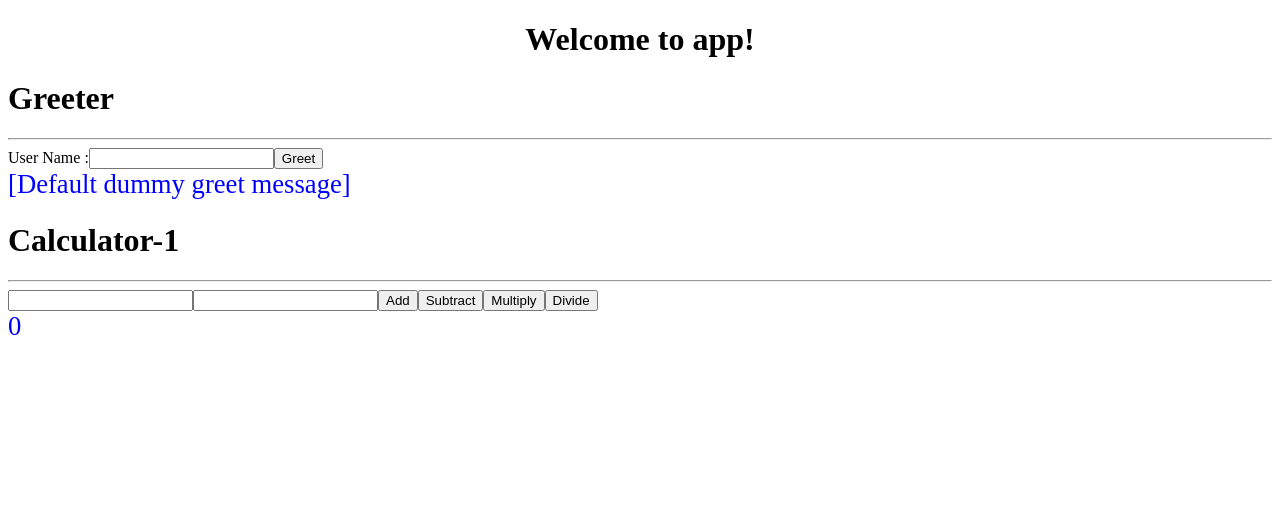
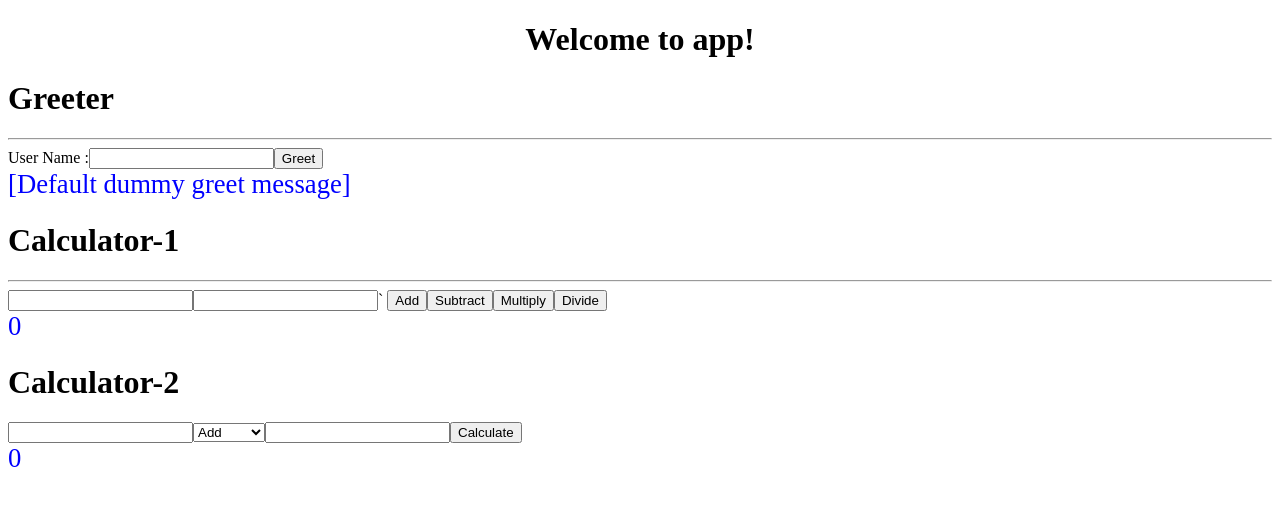
Before and after one commit to tkmagesh/Cisco-Angular-Aug-2018, an Angular app in the folder first-app/: page / in a window 1280 px wide. Shown: the top 506 px of the page. Built offline with nearby package versions, Linux system fonts and the light colour scheme.

Commit message:
calculator-2 solution

```diff
--- a/first-app/src/app/app.component.html
+++ b/first-app/src/app/app.component.html
@@ -6,3 +6,4 @@
 </div>
 <app-greeter></app-greeter>
 <app-calculator-1></app-calculator-1>
+<app-calculator-2></app-calculator-2>
--- a/first-app/src/app/app.module.ts
+++ b/first-app/src/app/app.module.ts
@@ -4,12 +4,13 @@ import { NgModule } from '@angular/core';
 import { AppComponent } from './app.component';
 import { GreeterComponent } from './greeter/greeter.component';
 import { CalculatorOneComponent } from './calculator/calculatorOne.component';
-
+import { CalculatorTwoComponent } from './calculator/calculatorTwo.component';
 @NgModule({
   declarations: [
     AppComponent
     , GreeterComponent
     , CalculatorOneComponent
+    , CalculatorTwoComponent
   ],
   imports: [
     BrowserModule
--- a/first-app/src/app/calculator/calculatorOne.component.html
+++ b/first-app/src/app/calculator/calculatorOne.component.html
@@ -1,7 +1,7 @@
 <h1>Calculator-1</h1>
  <hr>
  <input type="number" (change)="model.n1 = $event.target.valueAsNumber">
- <input type="number" (change)="model.n2 = $event.target.valueAsNumber">
+ <input type="number" (change)="model.n2 = $event.target.valueAsNumber">`
  <input type="button" value="Add" (click)="model.add()">
  <input type="button" value="Subtract" (click)="model.subtract()">
  <input type="button" value="Multiply" (click)="model.multiply()">
--- /dev/null
+++ b/first-app/src/app/calculator/calculatorTwo.component.css
@@ -0,0 +1,4 @@
+.result{
+	color : blue;
+	font-size: 20pt;
+}
--- /dev/null
+++ b/first-app/src/app/calculator/calculatorTwo.component.html
@@ -0,0 +1,11 @@
+<h1>Calculator-2</h1>
+ <input type="number" (change)="model.n1 = $event.target.valueAsNumber">
+ <select #selectOperation>
+ 	<option value="add">Add</option>
+ 	<option value="subtract">Subtract</option>
+ 	<option value="multiply">Multiply</option>
+ 	<option value="divide">Divide</option>
+ </select>
+ <input type="number" (change)="model.n2 = $event.target.valueAsNumber">
+ <input type="button" value="Calculate" (click)="model[selectOperation.value]()">
+ <div class="result">{{model.result}}</div>
--- /dev/null
+++ b/first-app/src/app/calculator/calculatorTwo.component.ts
@@ -0,0 +1,15 @@
+import { Component } from '@angular/core';
+import { CalculatorModel } from './CalculatorModel';
+
+
+@Component({
+	selector : 'app-calculator-2',
+	templateUrl : './calculatorTwo.component.html',
+	styleUrls : ['./calculatorTwo.component.css']
+})
+export class CalculatorTwoComponent{
+
+	model : CalculatorModel = new CalculatorModel();
+
+
+}
```
